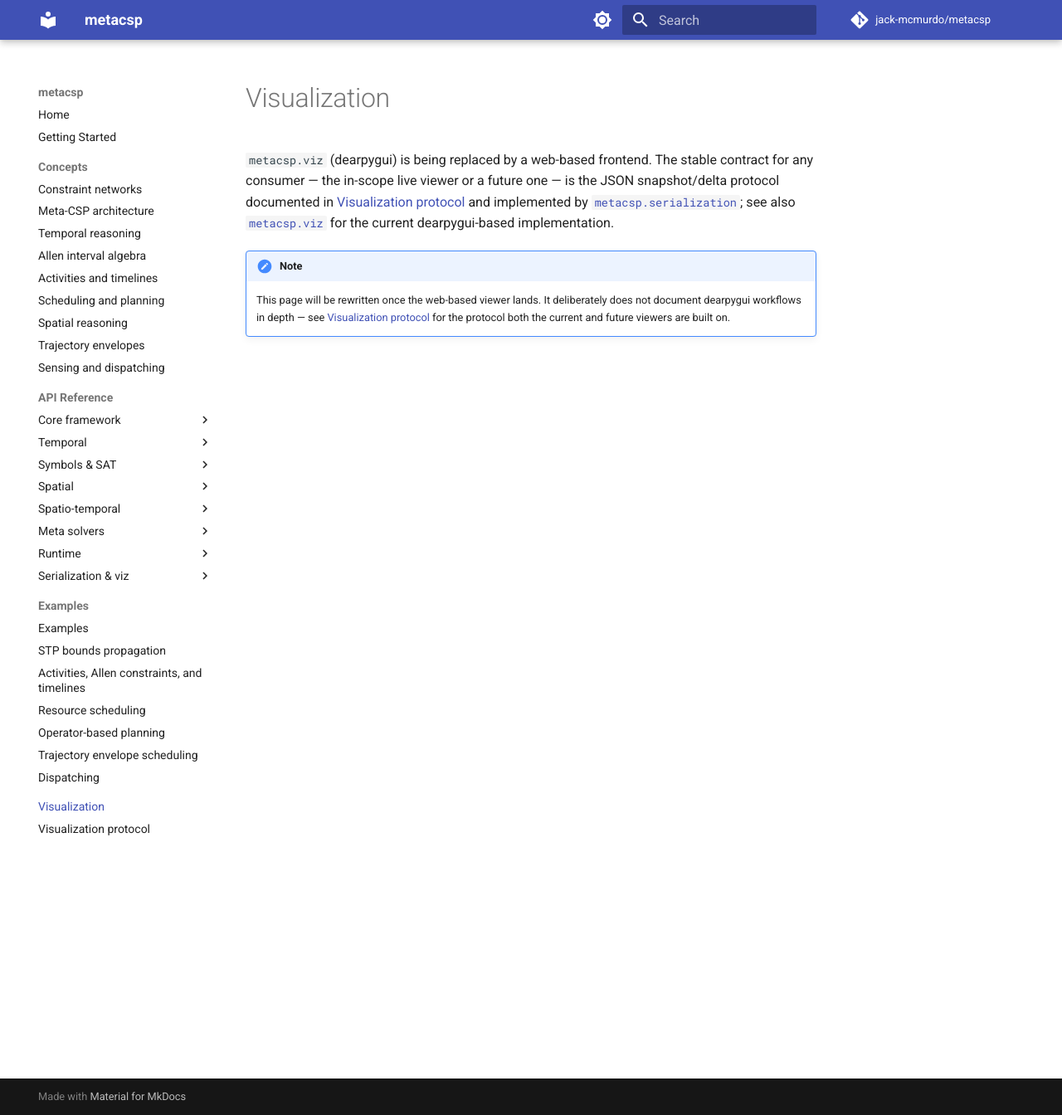
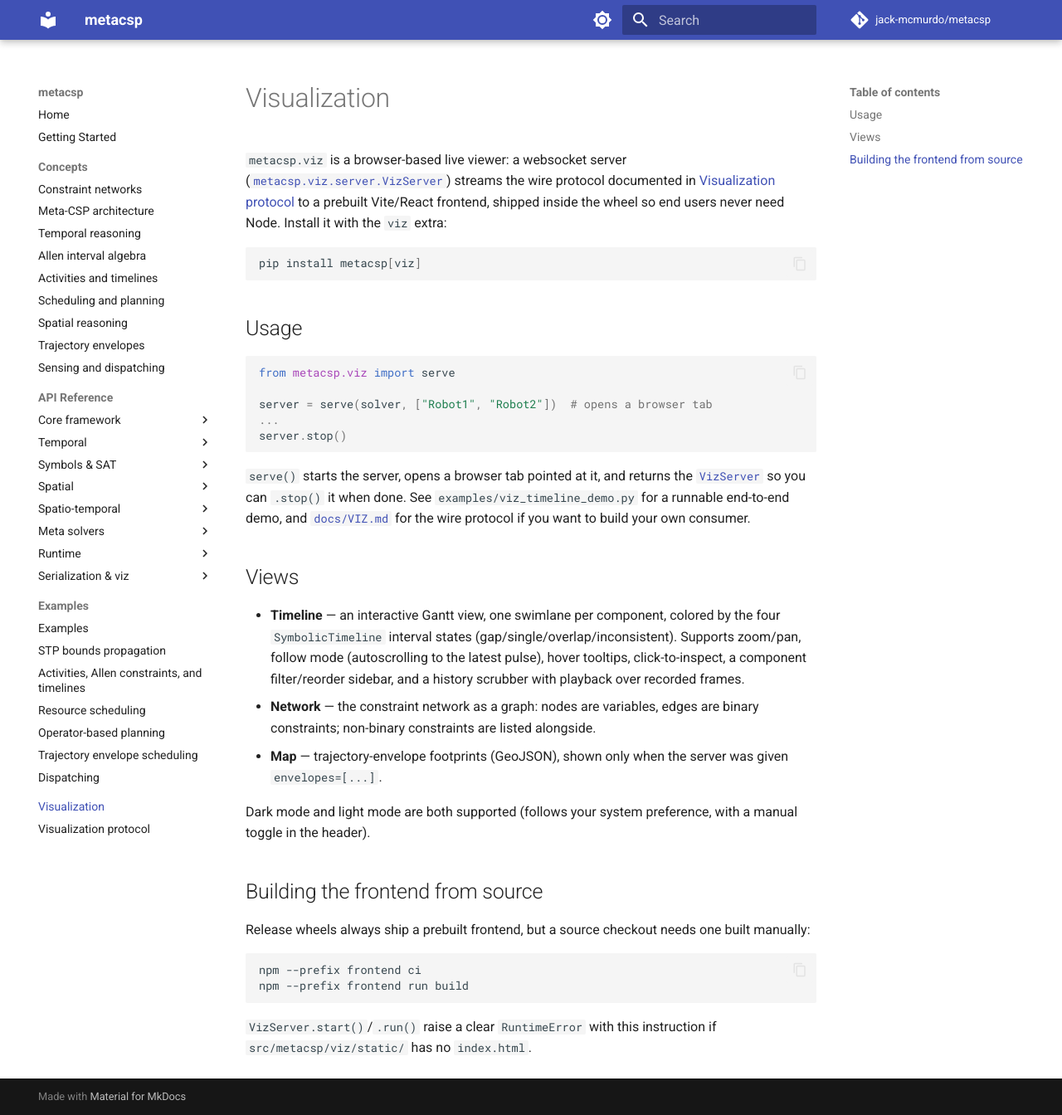
Before and after one commit to jack-mcmurdo/metacsp, an MkDocs documentation site: the page built from docs/visualization.md, in a window 1280 px wide and 1344 px high. Shown: the whole window at 83% size. Built offline with MkDocs 1.6.1 and Material for MkDocs 9.7.7, drawn with Linux system fonts in a browser that asks for light colours; comment, search, counter and statistics services are not loaded.

Commit message:
Publish releases to PyPI; rewrite the visualization docs page
release.yml gains a publish job (environment: deploy) that pushes the
built sdist/wheel to PyPI via pypa/gh-action-pypi-publish, gated on
the PYPI_API_KEY secret. docs/visualization.md no longer describes the
now-deleted dearpygui viewer -- it documents the browser-based one.

Co-Authored-By: Claude Sonnet 5 <noreply@anthropic.com>

````diff
--- a/docs/visualization.md
+++ b/docs/visualization.md
@@ -1,12 +1,51 @@
 # Visualization
 
-`metacsp.viz` (dearpygui) is being replaced by a web-based frontend. The stable contract for
-any consumer — the in-scope live viewer or a future one — is the JSON snapshot/delta protocol
-documented in [Visualization protocol](VIZ.md) and implemented by
-[`metacsp.serialization`](api/serialization.md); see also [`metacsp.viz`](api/viz.md) for the
-current dearpygui-based implementation.
+`metacsp.viz` is a browser-based live viewer: a websocket server
+([`metacsp.viz.server.VizServer`](api/viz.md)) streams the wire protocol documented in
+[Visualization protocol](VIZ.md) to a prebuilt Vite/React frontend, shipped inside the wheel so
+end users never need Node. Install it with the `viz` extra:
 
-!!! note
-    This page will be rewritten once the web-based viewer lands. It deliberately does not
-    document dearpygui workflows in depth — see [Visualization protocol](VIZ.md) for the
-    protocol both the current and future viewers are built on.
+```bash
+pip install metacsp[viz]
+```
+
+## Usage
+
+```python
+from metacsp.viz import serve
+
+server = serve(solver, ["Robot1", "Robot2"])  # opens a browser tab
+...
+server.stop()
+```
+
+`serve()` starts the server, opens a browser tab pointed at it, and returns the
+[`VizServer`](api/viz.md) so you can `.stop()` it when done. See
+`examples/viz_timeline_demo.py` for a runnable end-to-end demo, and
+[`docs/VIZ.md`](VIZ.md) for the wire protocol if you want to build your own consumer.
+
+## Views
+
+- **Timeline** — an interactive Gantt view, one swimlane per component, colored by the four
+  `SymbolicTimeline` interval states (gap/single/overlap/inconsistent). Supports zoom/pan,
+  follow mode (autoscrolling to the latest pulse), hover tooltips, click-to-inspect, a
+  component filter/reorder sidebar, and a history scrubber with playback over recorded frames.
+- **Network** — the constraint network as a graph: nodes are variables, edges are binary
+  constraints; non-binary constraints are listed alongside.
+- **Map** — trajectory-envelope footprints (GeoJSON), shown only when the server was given
+  `envelopes=[...]`.
+
+Dark mode and light mode are both supported (follows your system preference, with a manual
+toggle in the header).
+
+## Building the frontend from source
+
+Release wheels always ship a prebuilt frontend, but a source checkout needs one built manually:
+
+```bash
+npm --prefix frontend ci
+npm --prefix frontend run build
+```
+
+`VizServer.start()`/`.run()` raise a clear `RuntimeError` with this instruction if
+`src/metacsp/viz/static/` has no `index.html`.
````
Also changed, not shown: 1 other file.
